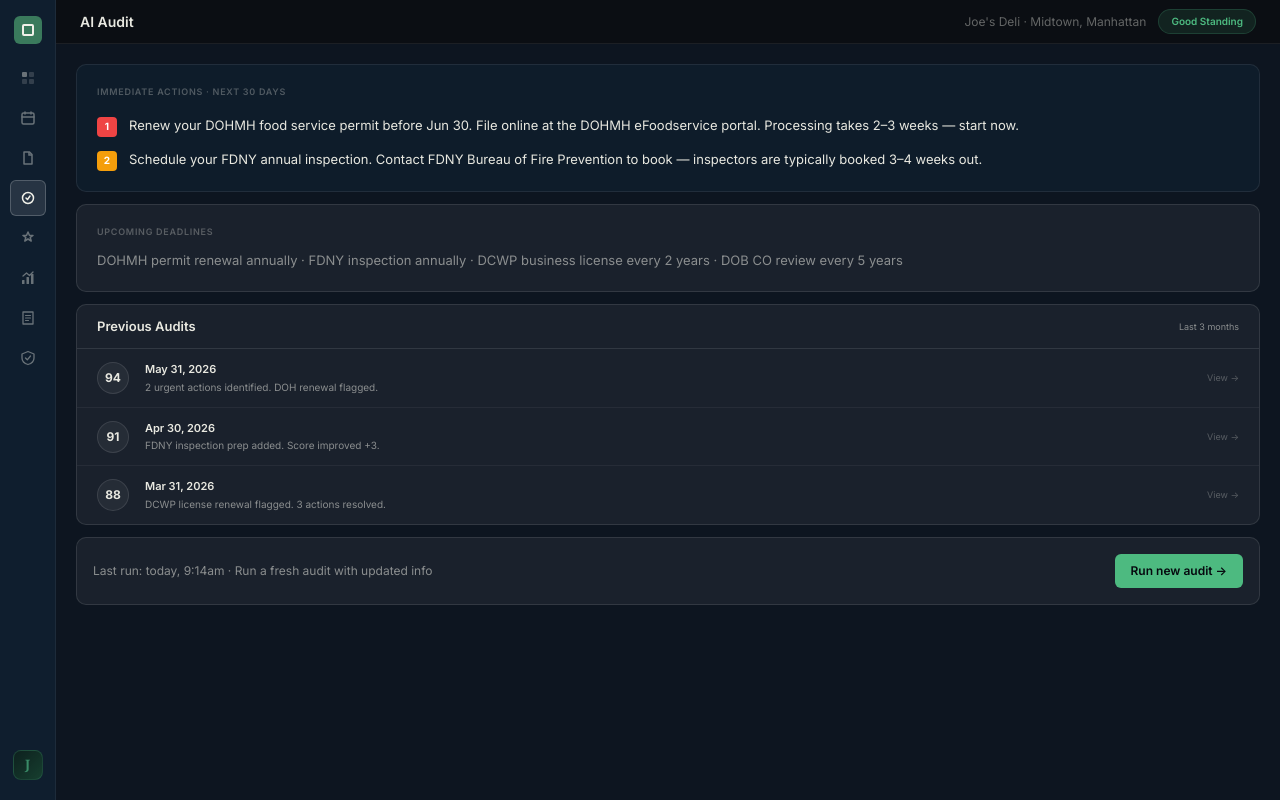
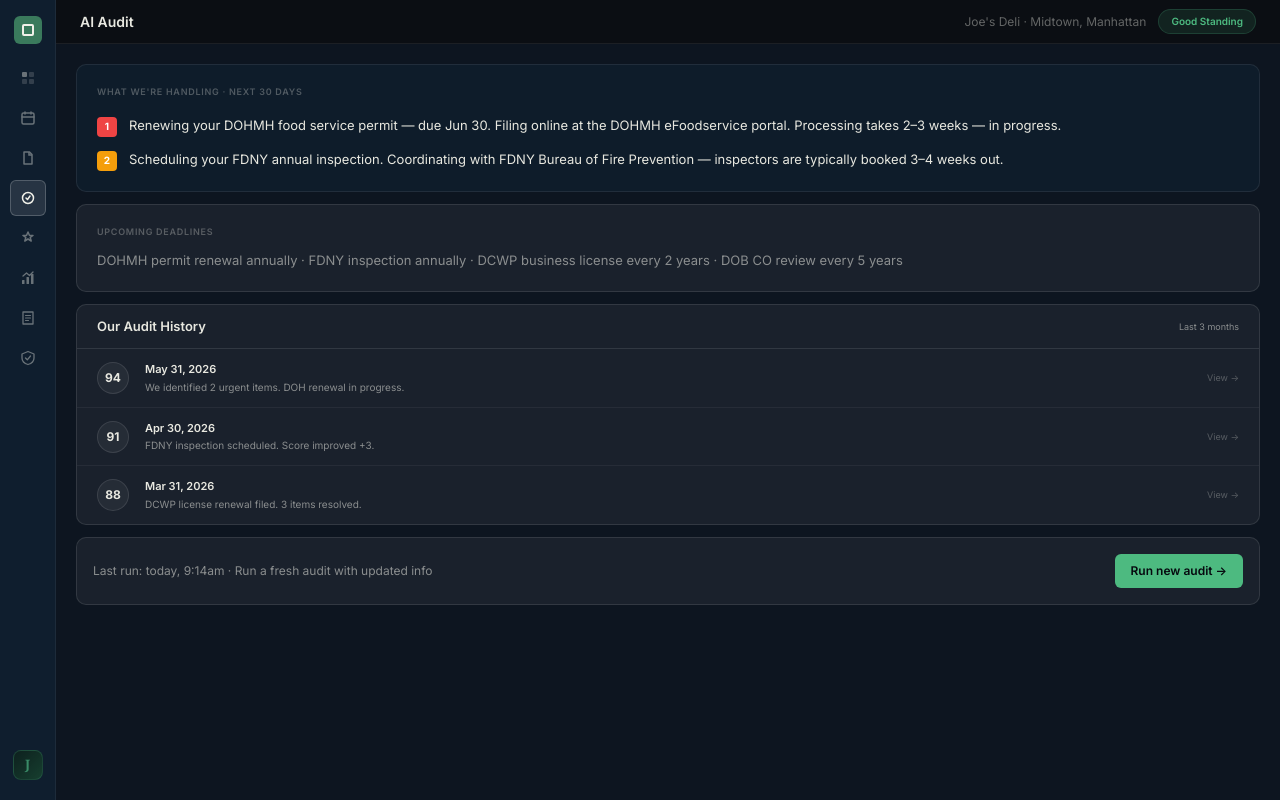
Before and after one commit to Ruelkey123/BureauAI, a Next.js app: page /dashboard in a window 1280 px wide. Both pictures are taken after a click on the button "Our Latest Audit". Built offline with nearby package versions, Linux system fonts and the light colour scheme.

Commit message:
copy: audit tab — we're doing this, not telling you to

```diff
--- a/app/dashboard/_components/Audit.tsx
+++ b/app/dashboard/_components/Audit.tsx
@@ -9,21 +9,21 @@ const DIM = 'rgba(232,232,224,0.3)'
 const GREEN = '#4dba80'
 
 const HISTORY = [
-  { date: 'May 31, 2026', score: 94, summary: '2 urgent actions identified. DOH renewal flagged.' },
-  { date: 'Apr 30, 2026', score: 91, summary: 'FDNY inspection prep added. Score improved +3.' },
-  { date: 'Mar 31, 2026', score: 88, summary: 'DCWP license renewal flagged. 3 actions resolved.' },
+  { date: 'May 31, 2026', score: 94, summary: 'We identified 2 urgent items. DOH renewal in progress.' },
+  { date: 'Apr 30, 2026', score: 91, summary: 'FDNY inspection scheduled. Score improved +3.' },
+  { date: 'Mar 31, 2026', score: 88, summary: 'DCWP license renewal filed. 3 items resolved.' },
 ]
 
 const ACTIONS = [
   {
     n: '1',
     bg: '#ef4444',
-    text: 'Renew your DOHMH food service permit before Jun 30. File online at the DOHMH eFoodservice portal. Processing takes 2–3 weeks — start now.',
+    text: 'Renewing your DOHMH food service permit — due Jun 30. Filing online at the DOHMH eFoodservice portal. Processing takes 2–3 weeks — in progress.',
   },
   {
     n: '2',
     bg: '#f59e0b',
-    text: 'Schedule your FDNY annual inspection. Contact FDNY Bureau of Fire Prevention to book — inspectors are typically booked 3–4 weeks out.',
+    text: 'Scheduling your FDNY annual inspection. Coordinating with FDNY Bureau of Fire Prevention — inspectors are typically booked 3–4 weeks out.',
   },
 ]
 
@@ -34,7 +34,7 @@ export default function Audit() {
       {/* Immediate Actions panel */}
       <div style={{ background: 'rgba(15,30,46,0.8)', border: '1px solid rgba(255,255,255,0.08)', borderRadius: '10px', padding: '20px' }}>
         <div style={{ fontSize: '9px', color: DIM, letterSpacing: '0.08em', textTransform: 'uppercase', fontWeight: '600', marginBottom: '16px' }}>
-          Immediate Actions · Next 30 days
+          What We're Handling · Next 30 days
         </div>
         <div style={{ display: 'flex', flexDirection: 'column', gap: '12px' }}>
           {ACTIONS.map(({ n, bg, text }) => (
@@ -59,7 +59,7 @@ export default function Audit() {
       {/* Previous Audits */}
       <div style={{ background: CARD, border: `1px solid ${BORDER}`, borderRadius: '10px', overflow: 'hidden' }}>
         <div style={{ padding: '12px 20px', borderBottom: `1px solid ${BORDER}`, display: 'flex', alignItems: 'center', justifyContent: 'space-between' }}>
-          <span style={{ fontWeight: '600', fontSize: '13px', color: TEXT }}>Previous Audits</span>
+          <span style={{ fontWeight: '600', fontSize: '13px', color: TEXT }}>Our Audit History</span>
           <span style={{ fontSize: '9px', color: MUTED }}>Last 3 months</span>
         </div>
         {HISTORY.map(({ date, score, summary }, i) => (
```
